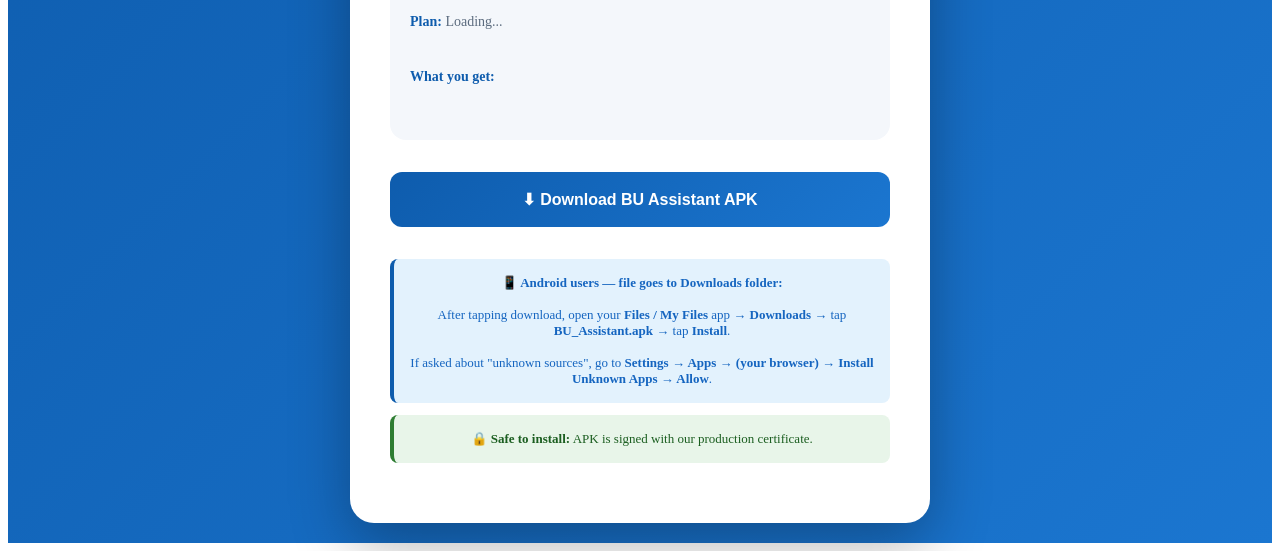
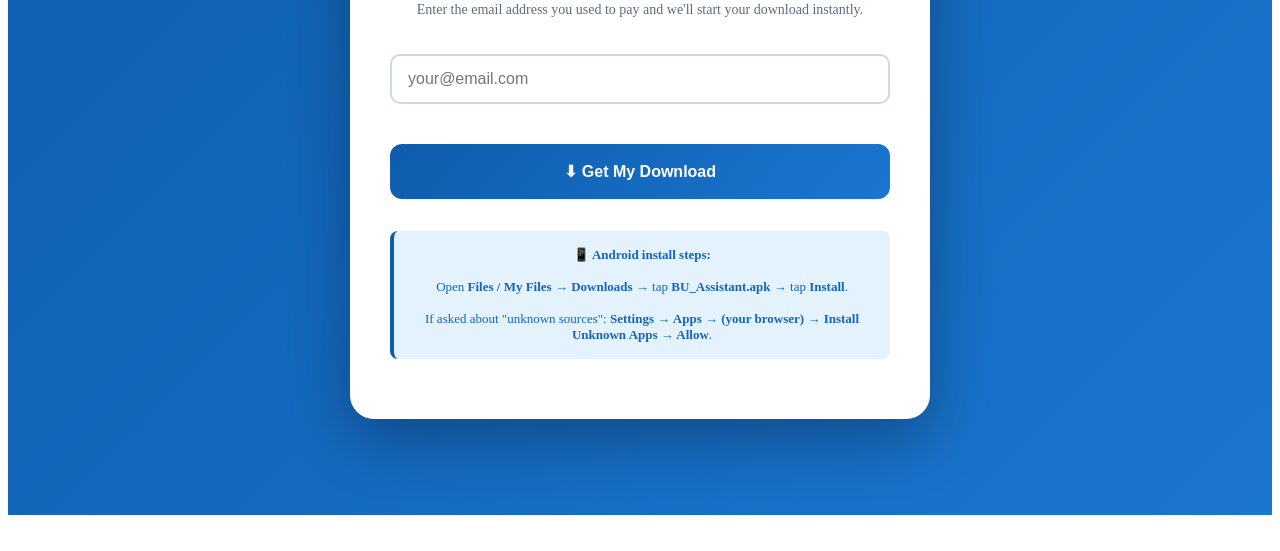
Before and after one commit to LunarLogician/BU-frontend-, a website: page download.html in a window 1280 px wide. Shown: the part 333-884 px from the top of the page. After the commit the page ends 856 px from the top, so only its background shows below. Drawn offline with Linux system fonts and the light colour scheme.

Commit message:
payment downlaid thing

```diff
--- a/download.html
+++ b/download.html
@@ -120,50 +120,99 @@
         <div class="download-card">
             <div class="check-icon">✓</div>
             <h1>Payment Confirmed!</h1>
-            <p>Thank you for your purchase. Your download link is ready.</p>
+            <p>Enter the email address you used to pay and we'll start your download instantly.</p>
 
-            <div class="plan-info" id="planInfo">
-                <p><strong>Plan:</strong> <span id="planName">Loading...</span></p>
-                <p><strong>What you get:</strong></p>
-                <ul id="featuresList" style="margin-top: 8px; margin-left: 16px;"></ul>
+            <input
+                id="emailInput"
+                type="email"
+                placeholder="your@email.com"
+                style="width:100%;padding:14px 16px;font-size:16px;border:2px solid #D0D7E2;border-radius:10px;outline:none;box-sizing:border-box;margin-bottom:10px;"
+            />
+            <p id="errMsg" style="color:#C0392B;font-size:13px;margin:0 0 12px;min-height:18px;"></p>
+
+            <button class="download-btn" id="downloadBtn" onclick="getDownload()">
+                ⬇ Get My Download
+            </button>
+
+            <div id="successNote" style="display:none;" class="security-note" style="margin-top:20px;background:#E8F5E9;border-color:#2E7D32;color:#1B5E20;">
+                <strong>✓ Download started!</strong> If it didn't begin, check your Downloads folder.
             </div>
 
-            <button class="download-btn" id="downloadBtn" onclick="startDownload()">
-                ⬇ Download BU Assistant APK
-            </button>
-
             <div class="security-note" style="margin-top:20px;">
-                <strong>📱 Android users — file goes to Downloads folder:</strong><br><br>
-                After tapping download, open your <strong>Files / My Files</strong> app → <strong>Downloads</strong> → tap <strong>BU_Assistant.apk</strong> → tap <strong>Install</strong>.<br><br>
-                If asked about "unknown sources", go to <strong>Settings → Apps → (your browser) → Install Unknown Apps → Allow</strong>.
-            </div>
-
-            <div class="security-note" style="margin-top:12px; background:#E8F5E9; border-color:#2E7D32; color:#1B5E20;">
-                <strong>🔒 Safe to install:</strong> APK is signed with our production certificate.
+                <strong>📱 Android install steps:</strong><br><br>
+                Open <strong>Files / My Files</strong> → <strong>Downloads</strong> → tap <strong>BU_Assistant.apk</strong> → tap <strong>Install</strong>.<br><br>
+                If asked about "unknown sources": <strong>Settings → Apps → (your browser) → Install Unknown Apps → Allow</strong>.
             </div>
         </div>
     </div>
 
     <script>
-        // ── SET THIS to your GitHub Release direct download URL ──────────────
-        const APK_URL = 'REPLACE_WITH_APK_DIRECT_DOWNLOAD_URL';
-        // Example: 'https://github.com/LunarLogician/buic-app/releases/download/v1.0.0/BU_Assistant.apk'
-        // ─────────────────────────────────────────────────────────────────────
+        const BACKEND = 'https://buic-backend-v2.vercel.app';
 
-        function startDownload() {
-            if (!APK_URL || APK_URL === 'REPLACE_WITH_APK_DIRECT_DOWNLOAD_URL') {
-                alert('Download link not yet configured. Please check your email for the download link sent by LemonSqueezy.');
+        async function getDownload(email = null) {
+            const emailInput = document.getElementById('emailInput');
+            const btn = document.getElementById('downloadBtn');
+            const errEl = document.getElementById('errMsg');
+
+            if (!email) {
+                email = emailInput.value.trim();
+            }
+
+            errEl.textContent = '';
+            if (!email || !email.includes('@')) {
+                errEl.textContent = 'Please enter a valid email address.';
                 return;
             }
-            gtag('event', 'apk_download', { event_category: 'conversion' });
-            window.location.href = APK_URL;
+
+            btn.disabled = true;
+            btn.textContent = 'Checking...';
+
+            try {
+                const resp = await fetch(`${BACKEND}/api/get-download-url`, {
+                    method: 'POST',
+                    headers: { 'Content-Type': 'application/json' },
+                    body: JSON.stringify({ email }),
+                });
+                const data = await resp.json();
+
+                if (!resp.ok) {
+                    errEl.textContent = data.error || 'Something went wrong.';
+                    btn.disabled = false;
+                    btn.textContent = '⬇ Get My Download';
+                    return;
+                }
+
+                // Success — trigger download
+                gtag('event', 'apk_download', { event_category: 'conversion' });
+                btn.textContent = '✓ Download Starting...';
+
+                const a = document.createElement('a');
+                a.href = data.url;
+                a.download = 'BU_Assistant.apk';
+                document.body.appendChild(a);
+                a.click();
+                document.body.removeChild(a);
+
+                document.getElementById('successNote').style.display = 'block';
+            } catch (e) {
+                errEl.textContent = 'Network error. Please try again.';
+                btn.disabled = false;
+                btn.textContent = '⬇ Get My Download';
+            }
         }
 
-        // Auto-trigger on page load
-        window.addEventListener('load', () => {
-            if (APK_URL && APK_URL !== 'REPLACE_WITH_APK_DIRECT_DOWNLOAD_URL') {
-                setTimeout(startDownload, 800);
+        // Auto-download if email in URL params (from LemonSqueezy redirect)
+        window.addEventListener('DOMContentLoaded', () => {
+            const params = new URLSearchParams(window.location.search);
+            const email = params.get('email');
+            if (email) {
+                document.getElementById('emailInput').value = email;
+                getDownload(email);
             }
+        });
+
+        document.getElementById('emailInput').addEventListener('keydown', (e) => {
+            if (e.key === 'Enter') getDownload();
         });
     </script>
 </body>
```
